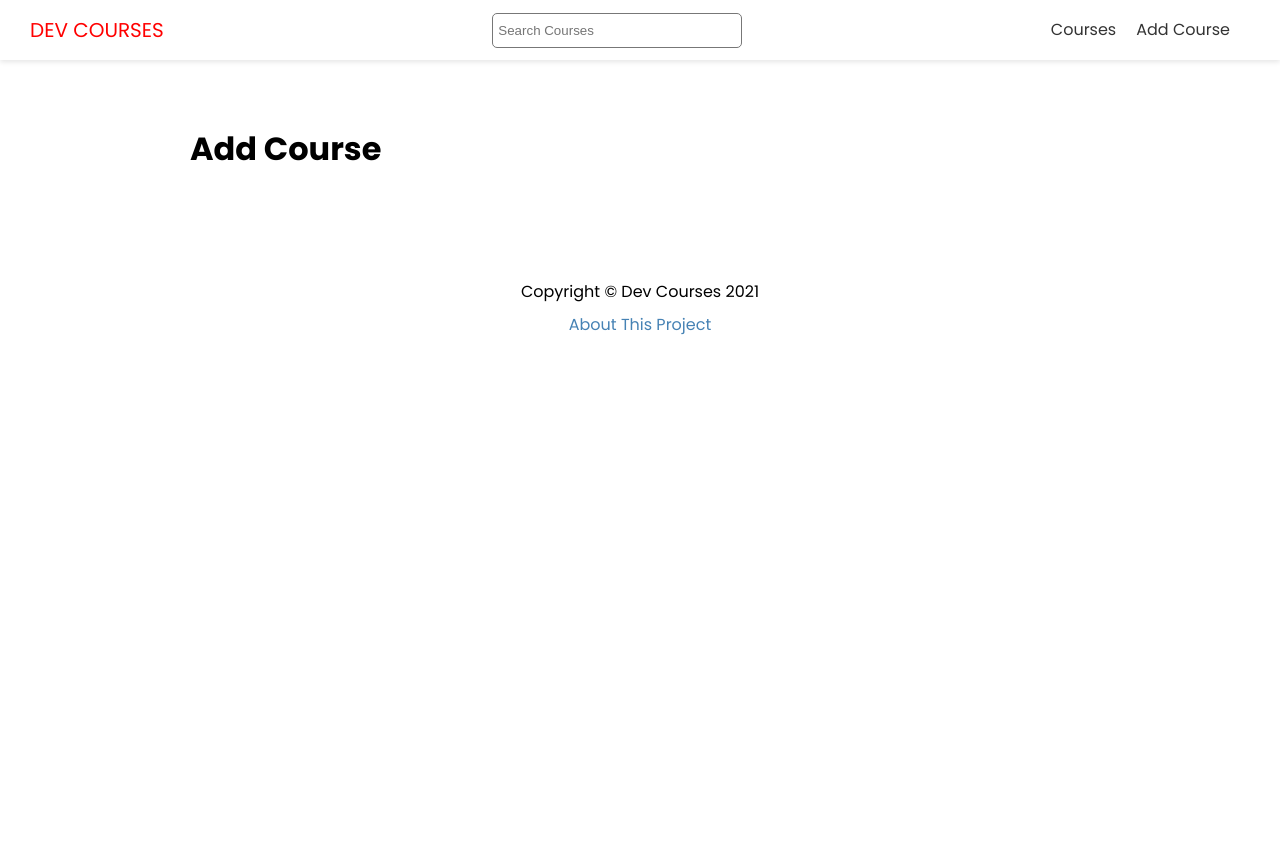
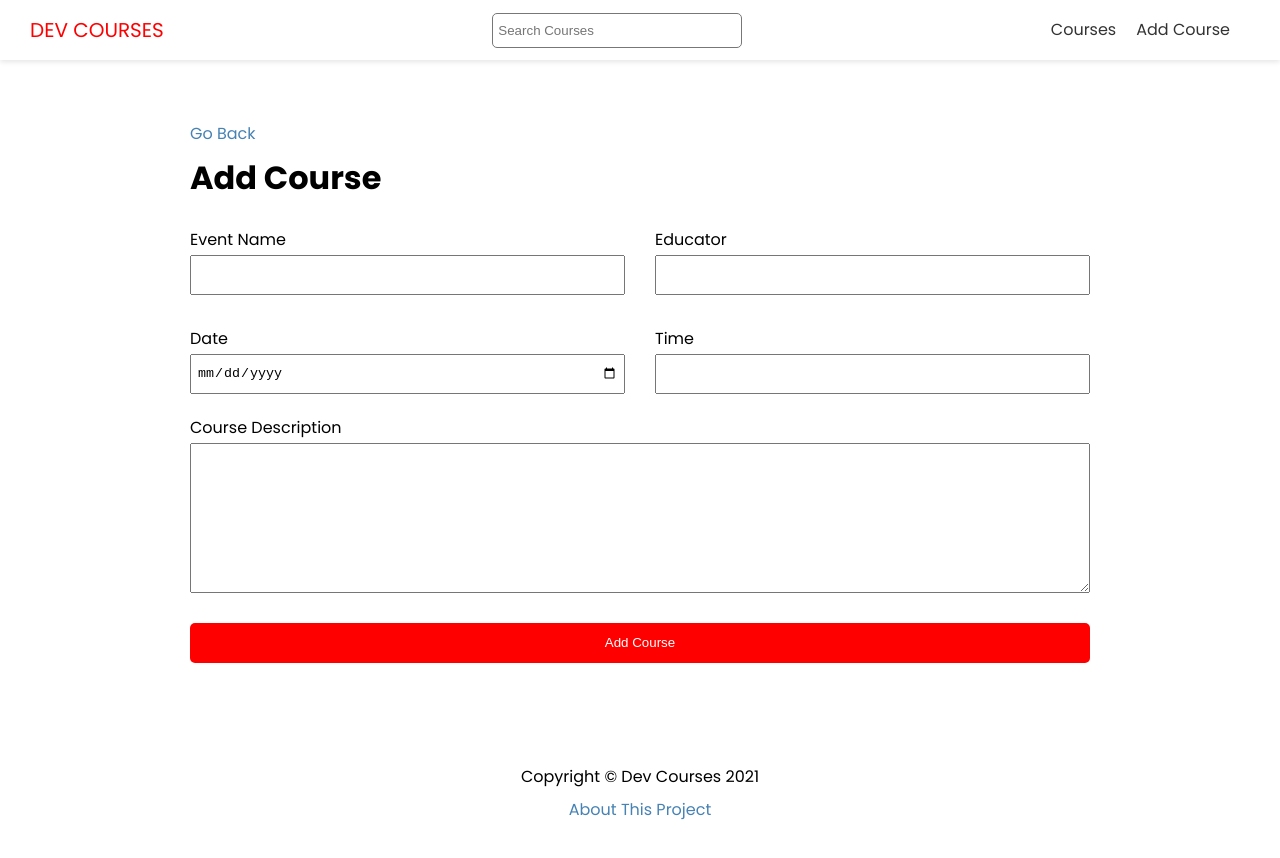
Before and after one commit to subinchaliyath/Dev-Courses, a Next.js app: page /courses/add in a window 1280 px wide. Shown: the top 858 px of the page. Before the commit the page ends 800 px from the top, so only its background shows below. Built offline with nearby package versions, Linux system fonts and the light colour scheme; no server answers.

Commit message:
Pagination Added

```diff
--- a/pages/courses/add.js
+++ b/pages/courses/add.js
@@ -1,9 +1,119 @@
-import Layout from '@/components/Layout'
+import { ToastContainer, toast } from "react-toastify";
+import "react-toastify/dist/ReactToastify.css";
+import { useState } from "react";
+import { useRouter } from "next/router";
+import Link from "next/link";
+import Layout from "@/components/Layout";
+import { API_URL } from "@/config/index";
+import styles from "@/styles/Form.module.css";
 
-export default function AddCoursePage() {
+export default function AddEventPage() {
+  const [values, setValues] = useState({
+    name: "",
+    educator: "",
+    date: "",
+    time: "",
+    description: "",
+  });
+
+  const router = useRouter();
+
+  const handleSubmit = async (e) => {
+    e.preventDefault();
+
+    // Validation
+    const hasEmptyFields = Object.values(values).some(
+      (element) => element === ""
+    );
+
+    if (hasEmptyFields) {
+      toast.error("Please fill in all fields");
+    }
+
+    const res = await fetch(`${API_URL}/courses`, {
+      method: "POST",
+      headers: {
+        "Content-Type": "application/json",
+      },
+      body: JSON.stringify(values),
+    });
+
+    if (!res.ok) {
+      toast.error("Something Went Wrong");
+    } else {
+      const cour = await res.json();
+      router.push(`/courses/${cour.slug}`);
+    }
+  };
+
+  const handleInputChange = (e) => {
+    const { name, value } = e.target;
+    setValues({ ...values, [name]: value });
+  };
+
   return (
-    <Layout title='Add New Course'>
+    <Layout title="Add New Course">
+      <Link href="/courses">Go Back</Link>
       <h1>Add Course</h1>
+      <ToastContainer />
+      <form onSubmit={handleSubmit} className={styles.form}>
+        <div className={styles.grid}>
+          <div>
+            <label htmlFor="name">Event Name</label>
+            <input
+              type="text"
+              id="name"
+              name="name"
+              value={values.name}
+              onChange={handleInputChange}
+            />
+          </div>
+          <div>
+            <label htmlFor="educator">Educator</label>
+            <input
+              type="text"
+              name="educator"
+              id="educator"
+              value={values.educator}
+              onChange={handleInputChange}
+            />
+          </div>
+
+          <div>
+            <label htmlFor="date">Date</label>
+            <input
+              type="date"
+              name="date"
+              id="date"
+              value={values.date}
+              onChange={handleInputChange}
+            />
+          </div>
+          <div>
+            <label htmlFor="time">Time</label>
+            <input
+              type="text"
+              name="time"
+              id="time"
+              value={values.time}
+              onChange={handleInputChange}
+            />
+          </div>
+        </div>
+
+        <div>
+          <label htmlFor="description">Course Description</label>
+          <textarea
+            type="text"
+            name="description"
+            id="description"
+            value={values.description}
+            onChange={handleInputChange}
+          ></textarea>
+        </div>
+
+        <input type="submit" value="Add Course" className="btn" />
+      </form>
     </Layout>
-  )
+  );
 }
--- a/styles/Showcase.module.css
+++ b/styles/Showcase.module.css
@@ -1,7 +1,7 @@
 .showcase {
   height: 300px;
   width: 100%;
-  background: #000 url('/images/showcase.jpg') no-repeat center center;
+  background: #000 url("/images/showcase.jpg") no-repeat center center;
   color: #fff;
   position: relative;
   display: flex;
@@ -12,7 +12,7 @@
 }
 
 .showcase::after {
-  content: '';
+  content: "";
   position: absolute;
   top: 0;
   left: 0;
```
Also changed, not shown: components/Pagination.js (added, +21 -0 lines), pages/courses/index.js (+22 -11 lines), pages/index.js (+11 -12 lines).
